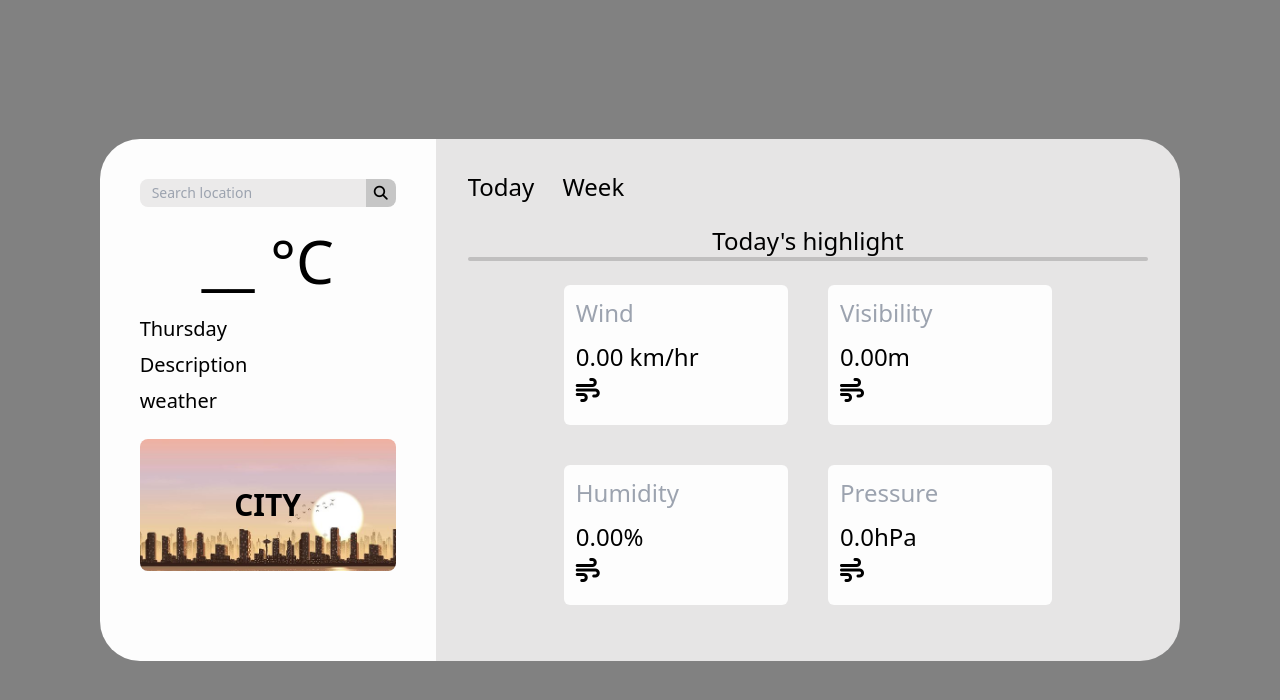
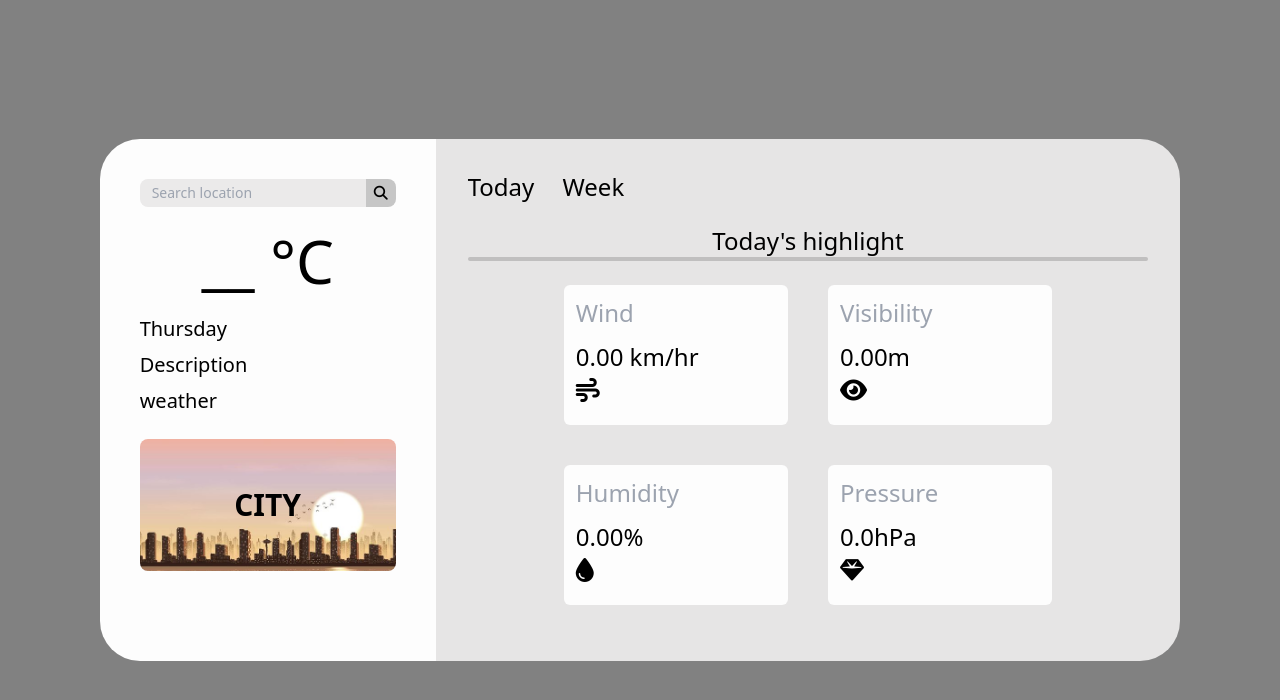
Before and after one commit to VrandaaGarg/Weather-App, a website: page index.html in a window 1280 px wide. Drawn offline with Linux system fonts and the light colour scheme.

Commit message:
icon issue solved

```diff
--- a/index.html
+++ b/index.html
@@ -47,19 +47,19 @@
                     <div class="p-1 md:p-3 rounded-md bg-[#fdfdfd] m-2 md:m-5 md:leading-9 w-1/3  lg:leading-10 2xl:p-8">
                         <h4 class="text-gray-400 font-medium lg:text-2xl lg:pb-3 2xl:text-5xl 2xl:mb-7">Visibility</h4>
                         <h2 id="Visibility" class="lg:text-2xl 2xl:text-5xl 2xl:mb-7">0.00m</h2>
-                        <i class="fa-solid fa-wind lg:text-2xl 2xl:text-5xl"></i>
+                        <i class="fa-solid fa-eye lg:text-2xl 2xl:text-5xl"></i>
                     </div>
 
                     <div class="p-1 md:p-3 rounded-md bg-[#fdfdfd] m-2 md:m-5 md:leading-9 w-1/3  lg:leading-10 2xl:p-8">
                         <h4 class="text-gray-400 font-medium lg:text-2xl lg:pb-3 2xl:text-5xl 2xl:mb-7">Humidity</h4>
                         <h2 id="humidity" class="lg:text-2xl 2xl:text-5xl 2xl:mb-7">0.00%</h2>
-                        <i class="fa-solid fa-wind lg:text-2xl 2xl:text-5xl"></i>
+                        <i class="fa-solid fa-droplet lg:text-2xl 2xl:text-5xl"></i>
                     </div>
 
                     <div class="p-1 md:p-3 rounded-md bg-[#fdfdfd] m-2 md:m-5 md:leading-9 w-1/3  lg:leading-10 2xl:p-8">
                         <h4 class="text-gray-400 font-medium lg:text-2xl lg:pb-3 2xl:text-5xl 2xl:mb-7">Pressure</h4>
                         <h2 id="pressure" class="lg:text-2xl 2xl:text-5xl 2xl:mb-7">0.0hPa</h2>
-                        <i class="fa-solid fa-wind lg:text-2xl 2xl:text-5xl"></i>
+                        <i class="fa-solid fa-gem lg:text-2xl 2xl:text-5xl"></i>
                     </div>
                 </div>
             </div>
```
